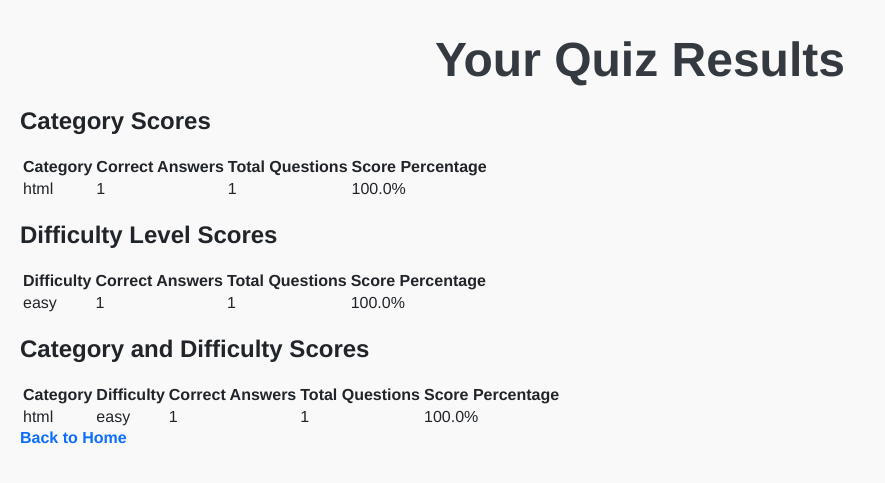
After one commit to Sha7ata-Mohamed/Final-Project-T, a Django app: page /scores/ in a window 1280 px wide. The commit adds this page. Shown: the top 483 px of the page, without its empty margins (0-885 px from the left). Run offline with Django 5.2, Linux system fonts and the light colour scheme; tables that the repository leaves empty hold one stand-in row (values such as "Sample post").

Commit message:
Add score calculation functionality using Django aggregation
Co-Authored-By: sha7ata1379@gmail.com <s2211137512@ku.edu.kw>

```diff
--- a/Final_Project/Code_Mix/templates/index.html
+++ b/Final_Project/Code_Mix/templates/index.html
@@ -18,5 +18,7 @@
     <a href="{% url 'choose_category' %}?diff_level=medium">Medium</a><br>
     <br>
     <a href="{% url 'choose_category' %}?diff_level=hard">Hard</a><br>
+    <br>
+    <a href="{% url 'scores' %}">View Scores</a><br>
 </body>
 </html>
--- /dev/null
+++ b/Final_Project/Code_Mix/templates/scores.html
@@ -0,0 +1,83 @@
+{% load static %}
+<!DOCTYPE html>
+<html lang="en">
+<head>
+    <meta charset="UTF-8">
+    <meta name="viewport" content="width=device-width, initial-scale=1.0">
+    <title>Quiz Scores</title>
+    <link rel="stylesheet" type="text/css" href="{% static 'css/style.css' %}">
+</head>
+<body>
+    <h1>Your Quiz Results</h1>
+
+    <h2>Category Scores</h2>
+    <table>
+        <thead>
+            <tr>
+                <th>Category</th>
+                <th>Correct Answers</th>
+                <th>Total Questions</th>
+                <th>Score Percentage</th>
+            </tr>
+        </thead>
+        <tbody>
+            {% for category in category_scores %}
+            <tr>
+                <td>{{ category.category }}</td>
+                <td>{{ category.correct_count }}</td>
+                <td>{{ category.total_count }}</td>
+                <td>{{ category.percentage }}%</td>
+            </tr>
+            {% endfor %}
+        </tbody>
+    </table>
+
+    <h2>Difficulty Level Scores</h2>
+    <table>
+        <thead>
+            <tr>
+                <th>Difficulty</th>
+                <th>Correct Answers</th>
+                <th>Total Questions</th>
+                <th>Score Percentage</th>
+            </tr>
+        </thead>
+        <tbody>
+            {% for difficulty in difficulty_scores %}
+            <tr>
+                <td>{{ difficulty.difficulty }}</td>
+                <td>{{ difficulty.correct_count }}</td>
+                <td>{{ difficulty.total_count }}</td>
+                <td>{{ difficulty.percentage }}%</td>
+            </tr>
+            {% endfor %}
+        </tbody>
+    </table>
+
+    <h2>Category and Difficulty Scores</h2>
+    <table>
+        <thead>
+            <tr>
+                <th>Category</th>
+                <th>Difficulty</th>
+                <th>Correct Answers</th>
+                <th>Total Questions</th>
+                <th>Score Percentage</th>
+            </tr>
+        </thead>
+        <tbody>
+            {% for score in combined_scores %}
+            <tr>
+                <td>{{ score.category }}</td>
+                <td>{{ score.difficulty }}</td>
+                <td>{{ score.correct_count }}</td>
+                <td>{{ score.total_count }}</td>
+                <td>{{ score.percentage }}%</td>
+            </tr>
+            {% endfor %}
+        </tbody>
+    </table>
+
+    <a href="{% url 'index' %}">Back to Home</a>
+</body>
+</html>
--- a/Final_Project/Code_Mix/urls.py
+++ b/Final_Project/Code_Mix/urls.py
@@ -7,4 +7,6 @@ urlpatterns = [
     path('easy/<int:id>/', views.easy_category, name='easy_category'),
     path('medium/<int:id>/', views.medium_category, name='medium_category'),
     path('hard/<int:id>/', views.hard_category, name='hard_category'),
+    path('submit_answer/', views.submit_answer, name='submit_answer'),
+    path('scores/', views.show_scores, name='show_scores'),
 ]
--- a/Final_Project/Code_Mix/views.py
+++ b/Final_Project/Code_Mix/views.py
@@ -1,5 +1,7 @@
 from django.shortcuts import render, get_object_or_404, redirect
-from .models import Questions, Options
+from django.db.models import Count, Sum, F, Q, Case, When, IntegerField, ExpressionWrapper, FloatField
+from django.db.models.functions import Cast
+from .models import Questions, Options, UserAnswer
 
 def index(request):
     return render(request, 'index.html')
@@ -54,3 +56,60 @@ def hard_category(request, id):
         'options': options,
     }
     return render(request, 'hard.html', context)
+
+def submit_answer(request):
+    if request.method == 'POST':
+        question_id = request.POST.get('question_id')
+        selected_option = request.POST.get('selected_option')
+
+        question = get_object_or_404(Questions, id=question_id)
+        user_answer = UserAnswer(
+            question=question,
+            selected_option=selected_option
+        )
+        user_answer.save()  # This will also set is_correct, category, and difficulty
+
+        if question.diff_level == 'easy':
+            return redirect('easy_category', id=1)
+        elif question.diff_level == 'medium':
+            return redirect('medium_category', id=1)
+        else:
+            return redirect('hard_category', id=1)
+
+    return redirect('index')
+
+def show_scores(request):
+    category_scores = UserAnswer.objects.values('category').annotate(
+        correct_count=Count('id', filter=Q(is_correct=True)),
+        total_count=Count('id'),
+        percentage=ExpressionWrapper(
+            100.0 * Cast(Count('id', filter=Q(is_correct=True)), FloatField()) / Cast(Count('id'), FloatField()),
+            output_field=FloatField()
+        )
+    ).order_by('category')
+
+    difficulty_scores = UserAnswer.objects.values('difficulty').annotate(
+        correct_count=Count('id', filter=Q(is_correct=True)),
+        total_count=Count('id'),
+        percentage=ExpressionWrapper(
+            100.0 * Cast(Count('id', filter=Q(is_correct=True)), FloatField()) / Cast(Count('id'), FloatField()),
+            output_field=FloatField()
+        )
+    ).order_by('difficulty')
+
+    combined_scores = UserAnswer.objects.values('category', 'difficulty').annotate(
+        correct_count=Count('id', filter=Q(is_correct=True)),
+        total_count=Count('id'),
+        percentage=ExpressionWrapper(
+            100.0 * Cast(Count('id', filter=Q(is_correct=True)), FloatField()) / Cast(Count('id'), FloatField()),
+            output_field=FloatField()
+        )
+    ).order_by('category', 'difficulty')
+
+    context = {
+        'category_scores': category_scores,
+        'difficulty_scores': difficulty_scores,
+        'combined_scores': combined_scores
+    }
+
+    return render(request, 'scores.html', context)
```
Also changed, not shown: Final_Project/Code_Mix/models.py (+20 -0 lines), Final_Project/Code_Mix/templates/easy.html (+11 -5 lines), Final_Project/Code_Mix/templates/hard.html (+24 -2 lines), Final_Project/Code_Mix/templates/medium.html (+21 -9 lines), Final_Project/Code_Mix/migrations/0010_useranswer.py (added).
